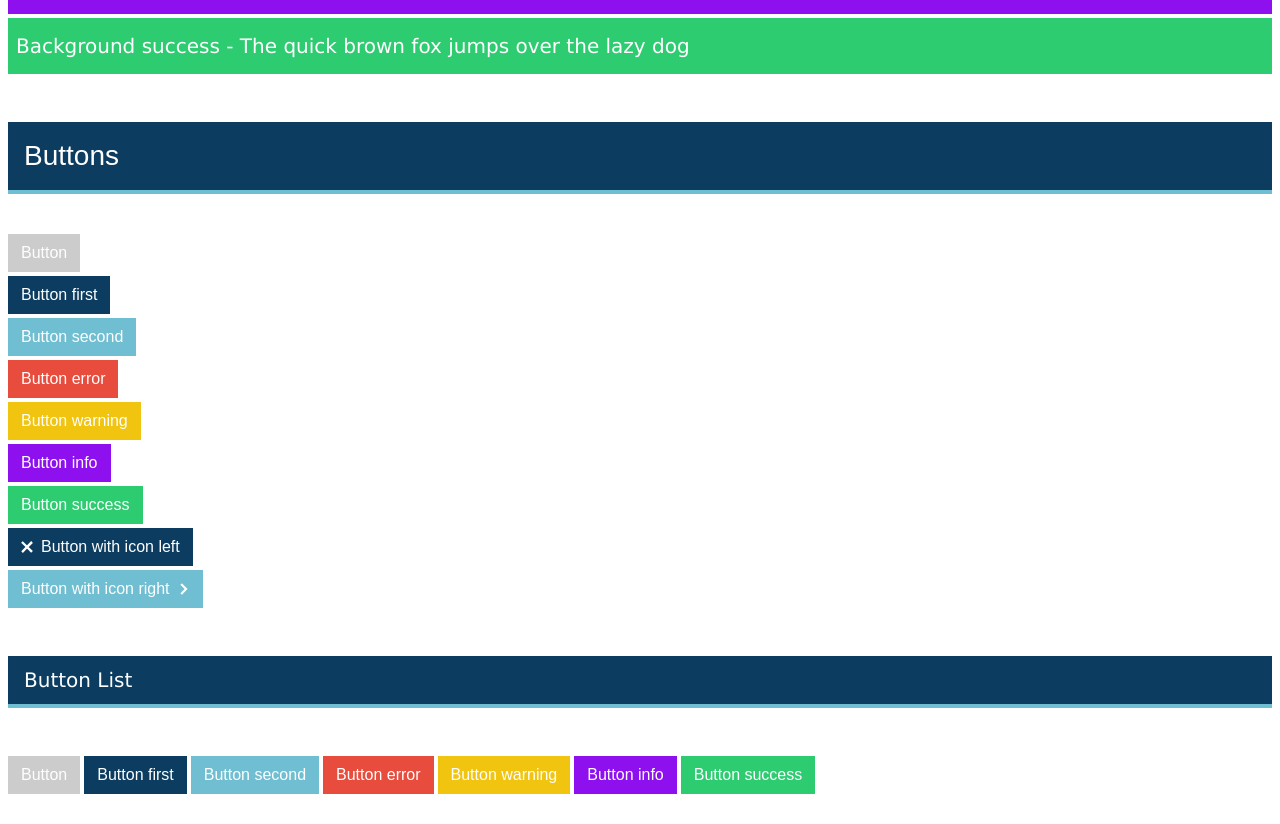
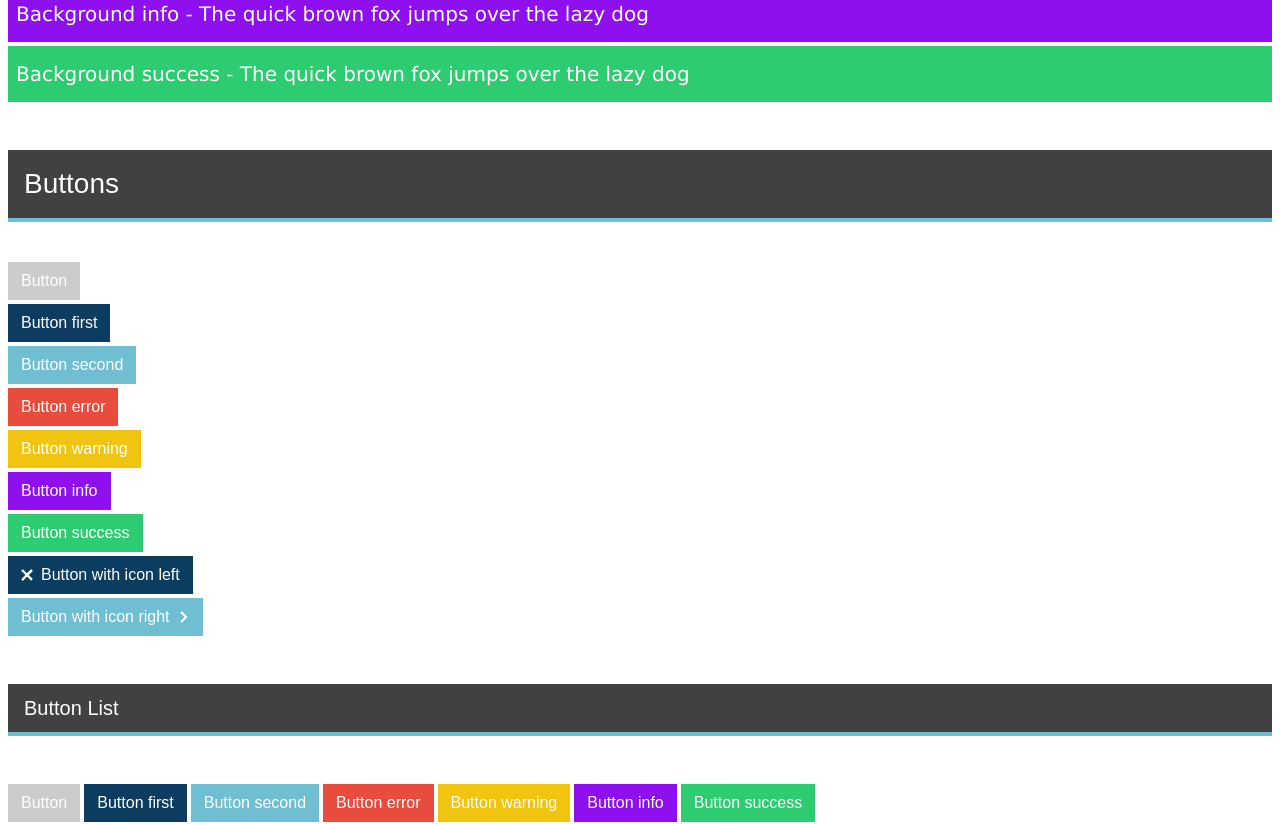
Before and after one commit to oforge/vue-boilerplate, a Vue app: page / in a window 1280 px wide. Shown: the part 1166-1990 px from the top of the page. Built offline with nearby package versions, Linux system fonts and the light colour scheme.

Commit message:
minor styling changes

```diff
--- a/src/App.vue
+++ b/src/App.vue
@@ -43,18 +43,18 @@ export default Vue.extend({
     font-size: map-get($fontSizes, 'l');
     line-height: $baseLineHeight * 3;
     margin-bottom: $baseLineHeight * 2;
-    border-bottom: 4px solid map-get($colors, 'second');
-    background: map-get($colors, first);
-    color: map-get($fontColors, light);
+    border-bottom: 4px solid rgba(map-get($colors, 'second'), 1);
+    background: rgba(map-get($colors, 'dark'), 0.8);
+    color: map-get($fontColors, 'light');
   }
   &__sub-header {
     padding: map-get($sizes, 'xs') map-get($sizes, 'l');
     font-size: map-get($fontSizes, 'm');
     line-height: $baseLineHeight * 2;
     margin: $baseLineHeight * 2 0;
-    border-bottom: 4px solid map-get($colors, 'second');
-    background: map-get($colors, first);
-    color: map-get($fontColors, light);
+    border-bottom: 4px solid rgba(map-get($colors, 'second'), 1);
+    background: rgba(map-get($colors, 'dark'), 0.8);
+    color: map-get($fontColors, 'light');
   }
 }
 </style>
--- a/src/examples/ButtonsExample.vue
+++ b/src/examples/ButtonsExample.vue
@@ -24,7 +24,7 @@
     </div>
     <div class="row">
       <div class="column-12">
-        <h3 class="section__sub-header">Button List</h3>
+        <p class="section__sub-header">Button List</p>
       </div>
       <div class="column-12">
         <div class="button-list">
--- a/src/examples/ColorsExample.vue
+++ b/src/examples/ColorsExample.vue
@@ -15,7 +15,7 @@
     </div>
     <div class="row">
       <div class="column-12">
-        <h3 class="bg-first p-s m-v-xl">Backgrounds</h3>
+        <p class="section__sub-header">Backgrounds</p>
       </div>
       <div class="column-12">
         <h3 class="m-t-xs p-s bg-first">
--- a/src/styles/base/_defaults.scss
+++ b/src/styles/base/_defaults.scss
@@ -4,6 +4,11 @@
 
 * {
   box-sizing: border-box;
+}
+
+::selection {
+  background: map-get($colors, 'first');
+  color: map-get($colors, 'light');
 }
 
 h1,
--- a/src/styles/base/_reset.scss
+++ b/src/styles/base/_reset.scss
@@ -94,6 +94,9 @@ button {
   font: inherit;
   vertical-align: baseline;
 }
+:focus {
+  outline: none;
+}
 /* HTML5 display-role reset for older browsers */
 article,
 aside,
```
